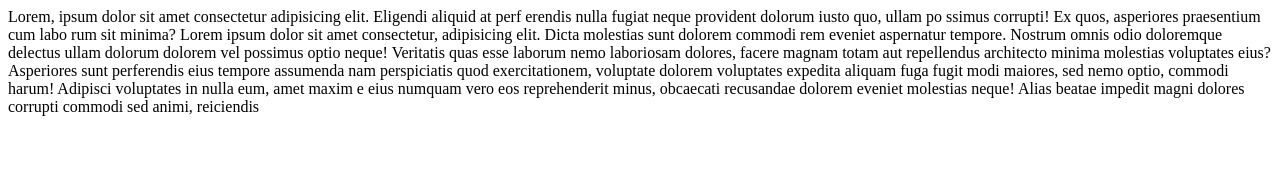
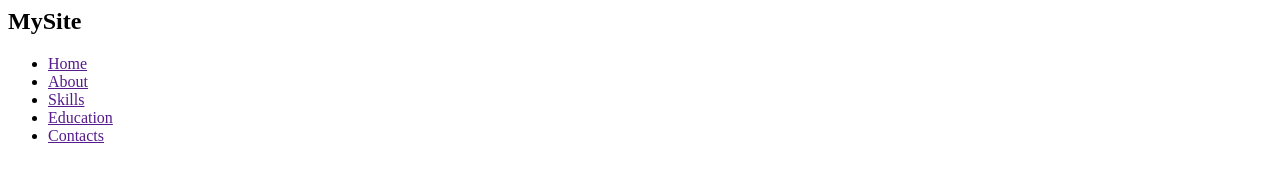
Before and after one commit to Sursuri69/Sursuri69.github.io, a plain HTML site: page index.html in a window 1280 px wide. Drawn offline with Linux system fonts and the light colour scheme.

Commit message:
Update index.html

```diff
--- a/index.html
+++ b/index.html
@@ -1,26 +1,44 @@
-<!DOCTYPE html>
-<html lang="en">
-
 <head>
     <meta charset="UTF-8">
     <meta http-equiv="X-UA-Compatible" content="IE=edge">
     <meta name="viewport" content="width=device-width, initial-scale=1.0">
-    <title>Document</title>
+    <title>mySite</title>
+    <!-- <link href="https://cdn.jsdelivr.net/npm/bootstrap@5.3.0-alpha1/dist/css/bootstrap.min.css" rel="stylesheet"
+        integrity="sha384-GLhlTQ8iRABdZLl6O3oVMWSktQOp6b7In1Zl3/Jr59b6EGGoI1aFkw7cmDA6j6gD" crossorigin="anonymous"> -->
+    <link rel="preconnect" href="https://fonts.googleapis.com">
+    <link rel="preconnect" href="https://fonts.gstatic.com" crossorigin="">
+    <link
+        href="https://fonts.googleapis.com/css2?family=Comic+Neue:ital,wght@0,300;0,400;0,700;1,300;1,400;1,700&amp;display=swap"
+        rel="stylesheet">
+    <link rel="stylesheet" href="./css/style.css">
 </head>
 
 <body>
-    Lorem, ipsum dolor sit
-    amet consectetur adipisicing elit. Eligendi aliquid at perf
-    erendis nulla fugiat neque provident dolorum iusto quo, ullam po
-    ssimus corrupti! Ex quos, asperiores praesentium cum labo
-    rum sit minima? Lorem ipsum dolor sit amet consectetur, adipisicing elit.
-    Dicta molestias sunt dolorem commodi rem eveniet aspernatur tempore. Nostrum omnis
-    odio doloremque delectus ullam dolorum dolorem vel possimus optio neque! Veritatis
-    quas esse laborum nemo laboriosam dolores, facere magnam totam aut repellendus architecto
-    minima molestias voluptates eius? Asperiores sunt perferendis eius tempore assumenda nam
-    perspiciatis quod exercitationem, voluptate dolorem voluptates expedita aliquam fuga fugit
-    modi maiores, sed nemo optio, commodi harum! Adipisci voluptates in nulla eum, amet maxim
-    e eius numquam vero eos reprehenderit minus, obcaecati recusandae dolorem eveniet molestias
-    neque! Alias beatae impedit magni dolores corrupti commodi sed animi, reiciendis <libero class=">
-</body>
-</html>
+
+    <header>
+        <div class="container">
+            <nav>
+
+                <h1 class="nav-logo"><span>My</span>Site</h1>
+
+                <ul>
+                    <li><a href="">Home</a></li>
+                    <li><a href="">About</a></li>
+                    <li><a href="">Skills</a></li>
+                    <li><a href="">Education</a></li>
+                    <li><a href="">Contacts</a></li>
+
+                </ul>
+            </nav>
+        </div>
+    </header>
+
+
+
+    <main>
+
+    </main>
+
+    <footer>
+
+    </footer>
```
